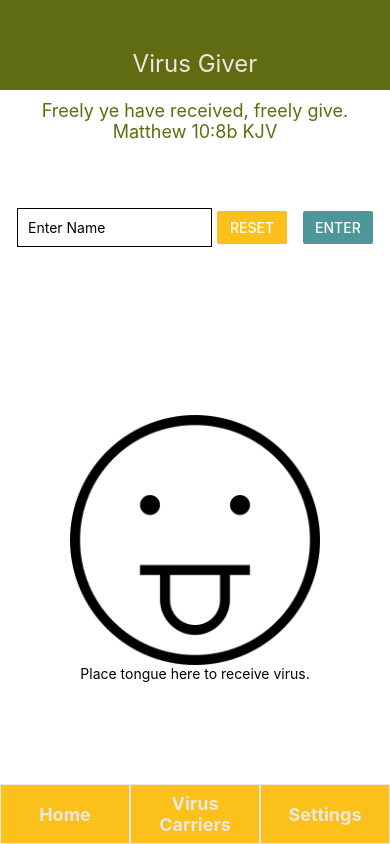
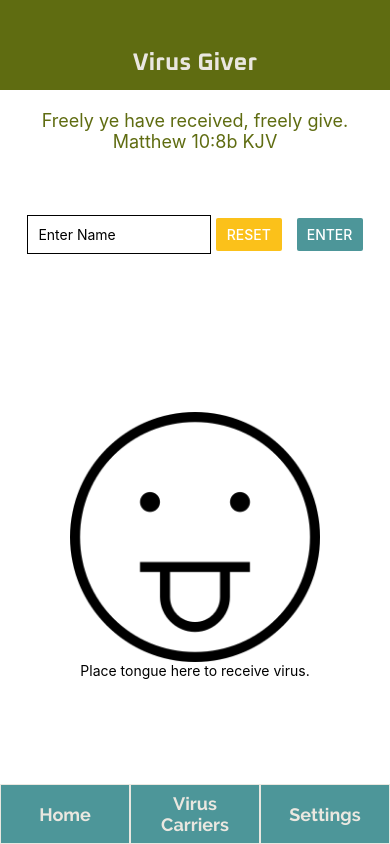
Before and after one commit to stevenhelms/VirusMobile, a React Native app: screen / in a window 390 px wide. Built offline with nearby package versions, Linux system fonts and the light colour scheme.

Commit message:
Added fonts, colors, and first screen.

```diff
--- a/App.js
+++ b/App.js
@@ -1,19 +1,38 @@
-import React from 'react';
-import { StyleSheet, Text, View } from 'react-native';
+import React, { useState } from "react";
+import { StyleSheet, Text, View } from "react-native";
+import * as Font from "expo-font";
+import { AppLoading } from "expo";
 
+import HomeScreen from './screens/HomeScreen';
 import Header from './components/Header';
-import NameInput from './components/NameInput';
-import TabBar from './components/TabBar';
-import LickHere from './components/LickHere';
-import Verse from './components/Verse';
+import TabBar from "./components/TabBar";
+
+const fetchFonts = () => {
+  return Font.loadAsync({
+    raleway: require("./assets/Raleway-Bold.ttf"),
+    "oxanium-bold": require("./assets/Oxanium-Bold.ttf")
+  });
+};
 
 export default function App() {
+  const [dataLoaded, setDataLoaded] = useState(false);
+
+  if (!dataLoaded) {
+    return (
+      <AppLoading
+        startAsync={fetchFonts}
+        onFinish={() => setDataLoaded(true)}
+        onError={err => console.log(err)}
+      />
+    );
+  }
+
+  let content = <HomeScreen />
+
   return (
     <View style={styles.screen}>
       <Header title="Virus Giver" />
-      <Verse verse="Freely ye have received, freely give. Matthew 10:8b KJV" />
-      <NameInput />
-      <LickHere />
+      {content}
       <TabBar />
     </View>
   );
--- a/components/Header.js
+++ b/components/Header.js
@@ -1,5 +1,7 @@
 import React from 'react';
 import { StyleSheet, View, Text } from 'react-native';
+import Colors from '../constants/colors';
+
 
 const Header = props => {
     return (
@@ -14,13 +16,14 @@ const styles = StyleSheet.create({
         width: '100%',
         height: 90,
         paddingTop: 36,
-        backgroundColor: '#5f6c11',
+        backgroundColor: Colors.green,
         alignItems: 'center',
-        justifyContent: 'center'
+        justifyContent: 'center',
     },
     header: {
-        color: '#eae7e0',
-        fontSize: 24
+        color: Colors.gray,
+        fontSize: 24,
+        fontFamily: 'oxanium-bold'
     }
 });
 
--- a/components/LickHere.js
+++ b/components/LickHere.js
@@ -1,5 +1,6 @@
 import React from "react";
 import { StyleSheet, View, Image, Text } from "react-native";
+import Colors from '../constants/colors';
 
 const LickHere = props => {
   return (
@@ -33,7 +34,7 @@ const styles = StyleSheet.create({
   },
   text: {
     textAlign: "center",
-    color: '#5f6c11',
+    color: Colors.green,
     fontSize: 18,
   }
 });
--- a/components/NameInput.js
+++ b/components/NameInput.js
@@ -1,5 +1,6 @@
 import React from "react";
 import { StyleSheet, View, Text, TextInput, Button } from "react-native";
+import Colors from '../constants/colors';
 
 const NameInput = props => {
   return (
@@ -7,10 +8,10 @@ const NameInput = props => {
       <TextInput style={styles.input} placeholder="Enter Name" />
       <View style={styles.buttonContainer}>
         <View style={styles.button}>
-          <Button title="Reset" color="#fbc11a" />
+          <Button title="Reset" color={Colors.yellow} />
         </View>
         <View style={styles.button}>
-          <Button title="Enter" color="#4d9699" />
+          <Button title="Enter" color={Colors.aqua} />
         </View>
       </View>
     </View>
--- a/components/TabBar.js
+++ b/components/TabBar.js
@@ -1,5 +1,6 @@
 import React from "react";
 import { StyleSheet, View, Text } from "react-native";
+import Colors from '../constants/colors';
 
 const barHeight = 60;
 
@@ -25,7 +26,7 @@ const styles = StyleSheet.create({
   container: {
     height: barHeight,
     width: "100%",
-    backgroundColor: "#fbc11a",
+    backgroundColor: Colors.aqua,
   },
   itemContainer: {
     flexDirection: "row",
@@ -37,14 +38,15 @@ const styles = StyleSheet.create({
     justifyContent: "center",
     height: barHeight,
     borderWidth: 1,
-    borderColor: '#eae7e0',
+    borderColor: Colors.gray,
     padding: 10
   },
   itemText: {
-    color: '#eae7e0',
+    color: Colors.gray,
     textAlign: 'center',
     fontWeight: '700',
     fontSize: 18,
+    fontFamily: 'raleway',
   }
 });
 
--- a/components/Verse.js
+++ b/components/Verse.js
@@ -1,5 +1,6 @@
 import React from "react";
 import { StyleSheet, View, Text } from "react-native";
+import Colors from '../constants/colors';
 
 const Verse = props => {
   return (
@@ -17,7 +18,7 @@ const styles = StyleSheet.create({
     padding: 10
   },
   text: {
-    color: "#5f6c11",
+    color: Colors.green,
     fontSize: 18,
     textAlign: 'center',
   }
--- /dev/null
+++ b/constants/colors.js
@@ -0,0 +1,9 @@
+// Global color scheme
+
+export default {
+  green: "#5f6c11",
+  yellow: "#fbc11a",
+  paleYellow: "#fade98",
+  gray: "#eae7e0",
+  aqua: "#4d9699"
+};
--- /dev/null
+++ b/screens/HomeScreen.js
@@ -0,0 +1,27 @@
+import React, { useState } from "react";
+import { StyleSheet, View, Text, Button } from "react-native";
+
+import Header from "../components/Header";
+import NameInput from "../components/NameInput";
+import TabBar from "../components/TabBar";
+import LickHere from "../components/LickHere";
+import Verse from "../components/Verse";
+
+const HomeScreen = props => {
+  return (
+    <View style={styles.screen}>
+      <Verse verse="Freely ye have received, freely give. Matthew 10:8b KJV" />
+      <NameInput />
+      <LickHere />
+    </View>
+  );
+};
+
+const styles = StyleSheet.create({
+  screen: {
+    flex: 1,
+    padding: 10,
+    alignItems: "center"
+  }
+});
+export default HomeScreen;
```
Also changed, not shown: constants/default-styles.js (added, +11 -0 lines).
